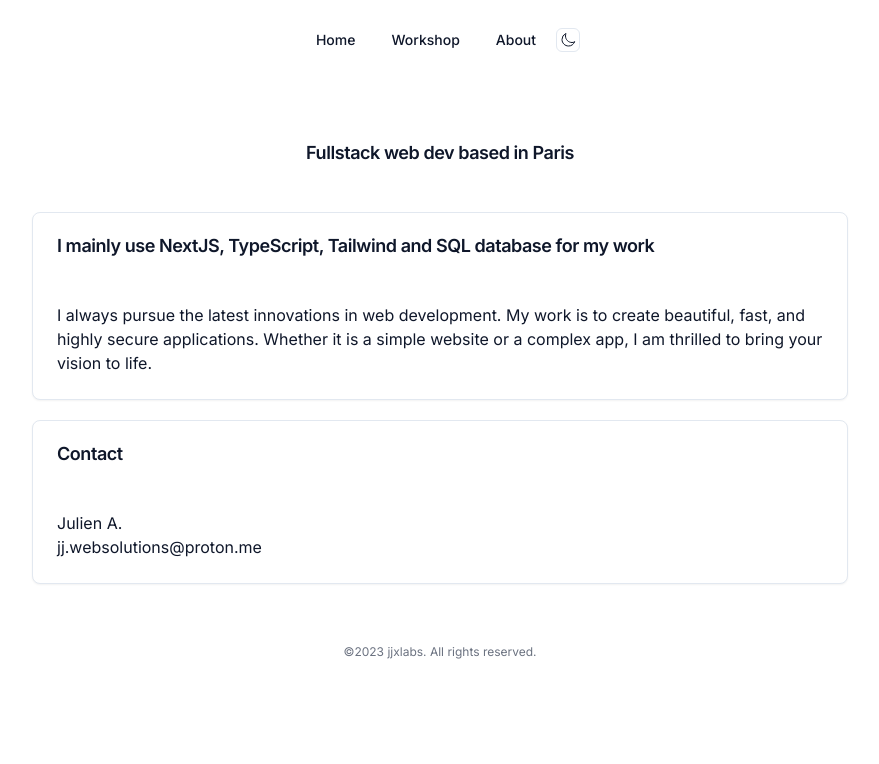
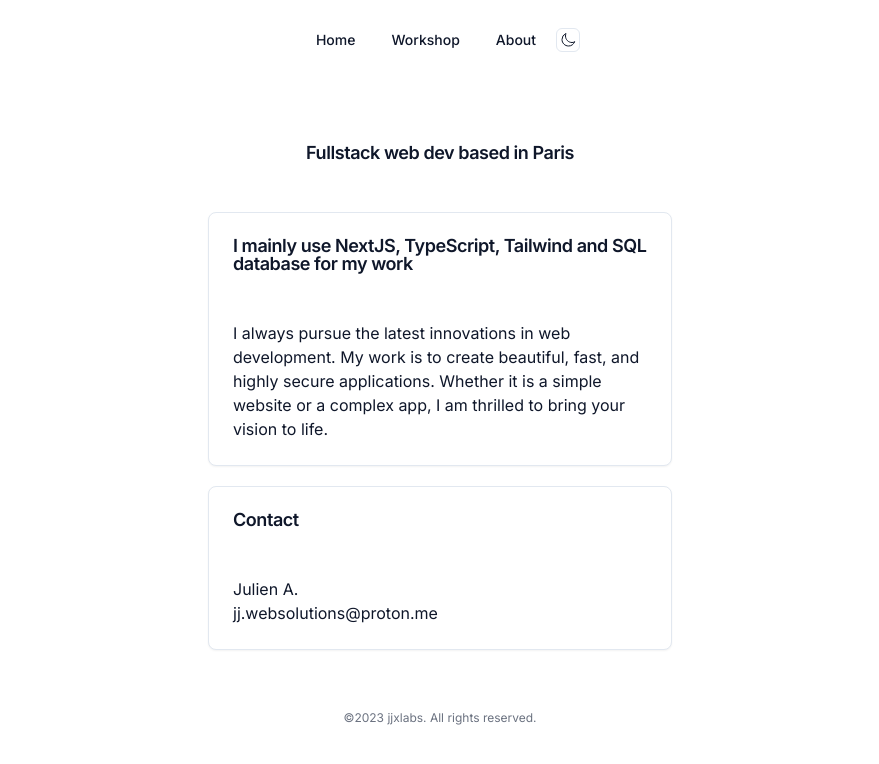
Before and after one commit to jjwebsolutions/jjxlabs, a Next.js app: page /about in a window 1280 px wide. Shown: the top 764 px of the page, without its empty margins (200-1079 px from the left). Built offline with nearby package versions, Linux system fonts and the light colour scheme.

Commit message:
responsive

```diff
--- a/app/about/page.tsx
+++ b/app/about/page.tsx
@@ -9,7 +9,7 @@ import {
 
 export default function About() {
   return (
-    <main className="flex  flex-col items-center mt-10  p-3 sm:pr-52 sm:pl-52 pt-5">
+    <main className="flex  flex-col items-center mt-10   p-3 xl:pr-96 xl:pl-96 pt-5">
       <CardHeader>
         <CardTitle>Fullstack web dev based in Paris</CardTitle>
         <CardDescription></CardDescription>
```
